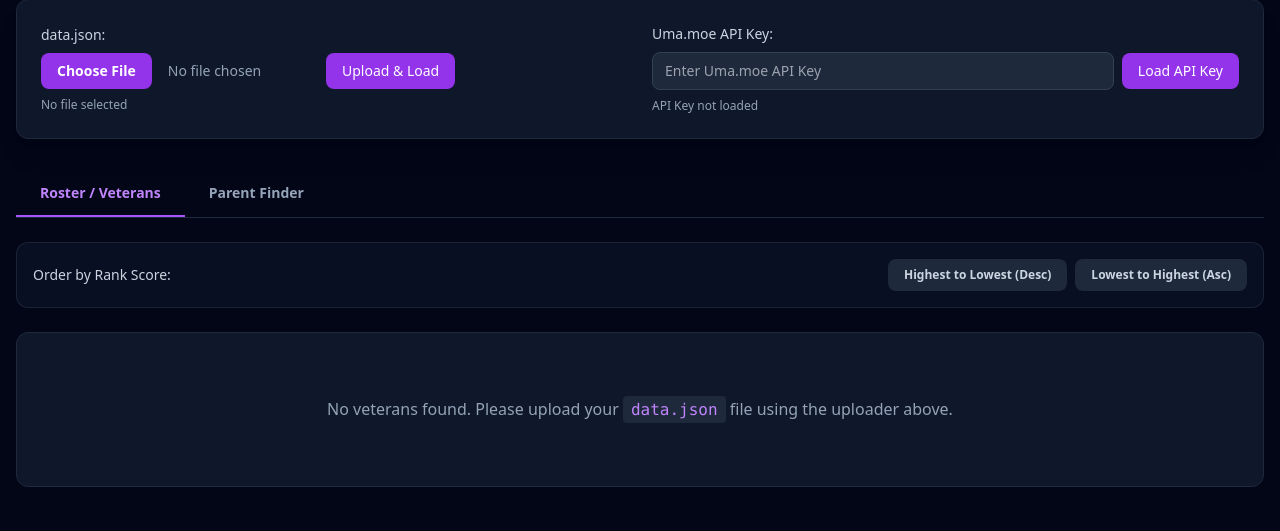
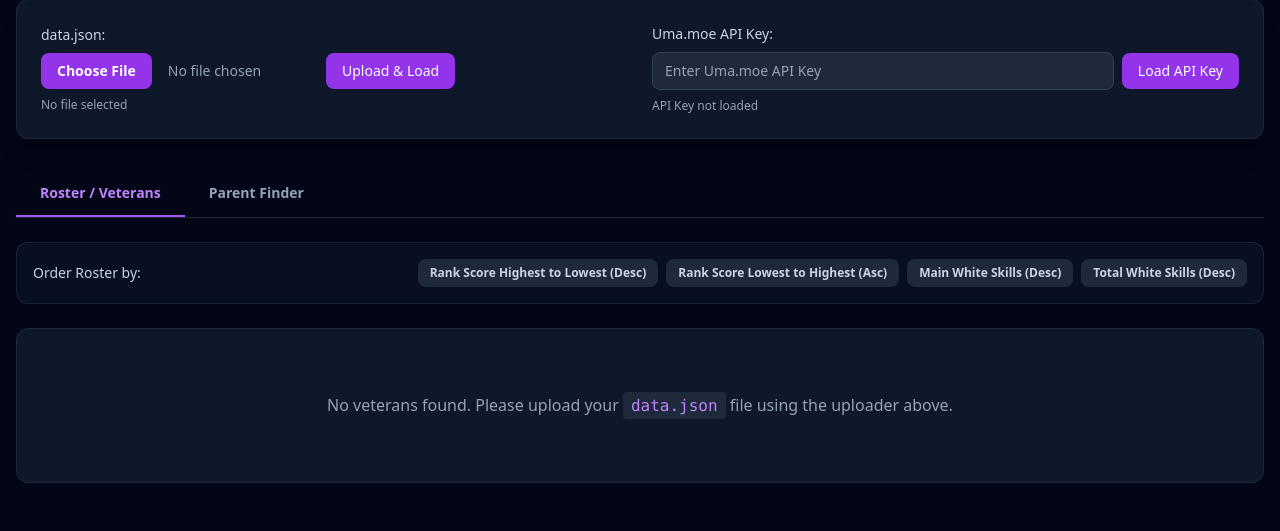
Before and after one commit to AlexArrig/uma-parent-tool, a Python web app: template templates/index.html in a window 1280 px wide. Shown: the part 125-656 px from the top of the page. Run offline with Jinja, Linux system fonts and the light colour scheme; the template is opened without the code that fills it, so the values that code supplies are empty; some libraries are stand-ins or nearby versions.

Commit message:
More sorting

```diff
--- a/templates/index.html
+++ b/templates/index.html
@@ -92,13 +92,19 @@
         <!-- Tab 1: Roster -->
         <div id="tab-roster" class="space-y-6">
             <div class="flex flex-col sm:flex-row justify-between items-start sm:items-center gap-4 bg-slate-900/60 p-4 rounded-xl border border-slate-800/80">
-                <span class="text-sm font-medium text-slate-300">Order by Rank Score:</span>
-                <div class="flex items-center gap-2">
-                    <a href="/?sort=desc" class="px-4 py-2 text-xs font-semibold rounded-lg transition-colors {% if current_sort == 'desc' %}bg-purple-600 text-white{% else %}bg-slate-800 text-slate-300 hover:bg-slate-700{% endif %}">
-                        Highest to Lowest (Desc)
+                <span class="text-sm font-medium text-slate-300">Order Roster by:</span>
+                <div class="flex flex-wrap items-center gap-2">
+                    <a href="/?sort=rank_desc" class="px-3 py-1.5 text-xs font-semibold rounded-lg transition-colors {% if current_sort == 'rank_desc' %}bg-purple-600 text-white{% else %}bg-slate-800 text-slate-300 hover:bg-slate-700{% endif %}">
+                        Rank Score Highest to Lowest (Desc)
                     </a>
-                    <a href="/?sort=asc" class="px-4 py-2 text-xs font-semibold rounded-lg transition-colors {% if current_sort == 'asc' %}bg-purple-600 text-white{% else %}bg-slate-800 text-slate-300 hover:bg-slate-700{% endif %}">
-                        Lowest to Highest (Asc)
+                    <a href="/?sort=rank_asc" class="px-3 py-1.5 text-xs font-semibold rounded-lg transition-colors {% if current_sort == 'rank_asc' %}bg-purple-600 text-white{% else %}bg-slate-800 text-slate-300 hover:bg-slate-700{% endif %}">
+                        Rank Score Lowest to Highest (Asc)
+                    </a>
+                    <a href="/?sort=main_white" class="px-3 py-1.5 text-xs font-semibold rounded-lg transition-colors {% if current_sort == 'main_white' %}bg-purple-600 text-white{% else %}bg-slate-800 text-slate-300 hover:bg-slate-700{% endif %}">
+                        Main White Skills (Desc)
+                    </a>
+                    <a href="/?sort=total_white" class="px-3 py-1.5 text-xs font-semibold rounded-lg transition-colors {% if current_sort == 'total_white' %}bg-purple-600 text-white{% else %}bg-slate-800 text-slate-300 hover:bg-slate-700{% endif %}">
+                        Total White Skills (Desc)
                     </a>
                 </div>
             </div>
@@ -182,6 +188,22 @@
             <div class="bg-slate-900 border border-slate-800 rounded-xl p-6 shadow-xl space-y-6">
                 <h3 class="text-lg font-bold text-slate-200">Parent Pairing & Search Tool</h3>
 
+                <!-- Search Mode Selector -->
+                <div class="flex items-center gap-6 pb-4 border-b border-slate-800">
+                    <span class="text-sm font-medium text-slate-300">Search Type:</span>
+                    <div class="flex items-center gap-6">
+                        <label class="flex items-center gap-2 text-sm font-semibold cursor-pointer text-slate-200">
+                            <input type="radio" name="search_mode" value="local" {% if search_mode != 'rental' %}checked{% endif %} onchange="updateSearchMode()" class="text-purple-600 focus:ring-purple-500 bg-slate-800 border-slate-700">
+                            Local Search
+                        </label>
+                        <label class="flex items-center gap-2 text-sm font-semibold cursor-pointer text-slate-200">
+                            <input type="radio" name="search_mode" value="rental" {% if search_mode == 'rental' %}checked{% endif %} onchange="updateSearchMode()" class="text-purple-600 focus:ring-purple-500 bg-slate-800 border-slate-700">
+                            Rental Search
+                        </label>
+                    </div>
+                </div>
+
+                <!-- Filters shared or specific -->
                 <div class="grid grid-cols-1 md:grid-cols-3 gap-4 items-end">
                     <div>
                         <label class="block text-sm font-medium text-slate-300 mb-1">Filter Blue Factor:</label>
@@ -200,39 +222,37 @@
                         <label for="blue_scope" class="text-sm text-slate-300 cursor-pointer">Main Parent Only (Exclude Grandparents)</label>
                     </div>
 
-                    <div>
-                        <label class="block text-sm font-medium text-slate-300 mb-1">Pair Sorting Strategy:</label>
-                        <div class="grid grid-cols-2 gap-2 pt-1">
+                    <!-- Local Search Sort Options -->
+                    <div id="local-sort-container" class="space-y-1">
+                        <label class="block text-sm font-medium text-slate-300 mb-1">Order by:</label>
+                        <div class="flex items-center gap-4">
                             <label class="flex items-center gap-2 text-xs text-slate-300 cursor-pointer">
                                 <input type="radio" name="pair_sort" value="main" {% if pair_sort == 'main' %}checked{% endif %} class="text-purple-600 focus:ring-purple-500 bg-slate-800 border-slate-700">
                                 Main White Skills
                             </label>
                             <label class="flex items-center gap-2 text-xs text-slate-300 cursor-pointer">
-                                <input type="radio" name="pair_sort" value="total" {% if pair_sort == 'total' %}checked{% endif %} class="text-purple-600 focus:ring-purple-500 bg-slate-800 border-slate-700">
-                                Total White (Main + Parents)
-                            </label>
-                            <label class="flex items-center gap-2 text-xs text-slate-300 cursor-pointer">
-                                <input type="radio" name="pair_sort" value="main_total" {% if pair_sort == 'main_total' or not pair_sort %}checked{% endif %} class="text-purple-600 focus:ring-purple-500 bg-slate-800 border-slate-700">
-                                Main then Total
-                            </label>
-                            <label class="flex items-center gap-2 text-xs text-slate-300 cursor-pointer">
-                                <input type="radio" name="pair_sort" value="total_main" {% if pair_sort == 'total_main' %}checked{% endif %} class="text-purple-600 focus:ring-purple-500 bg-slate-800 border-slate-700">
-                                Total then Main
+                                <input type="radio" name="pair_sort" value="total" {% if pair_sort != 'main' %}checked{% endif %} class="text-purple-600 focus:ring-purple-500 bg-slate-800 border-slate-700">
+                                Total White Skills
                             </label>
                         </div>
                     </div>
                 </div>
 
+                <!-- Action Buttons depending on Search Mode -->
                 <div class="pt-4 border-t border-slate-800 flex flex-wrap gap-4 items-center">
-                    <button onclick="triggerAction('local_sparks')" class="bg-purple-600 hover:bg-purple-500 text-white font-semibold px-5 py-2.5 rounded-lg text-sm transition-colors shadow-lg shadow-purple-900/30">
+                    <div id="local-action-btn" class="w-full sm:w-auto">
+                        <button onclick="triggerAction('local_sparks')" class="bg-purple-600 hover:bg-purple-500 text-white font-semibold px-6 py-2.5 rounded-lg text-sm transition-colors shadow-lg shadow-purple-900/30">
                             Find Best Local Pairs ({{ filtered_count }} Vets)
                         </button>
+                    </div>
+                    <div id="rental-action-btns" class="hidden flex flex-wrap gap-4">
                         <button onclick="triggerAction('rental_min_20')" class="bg-slate-800 hover:bg-slate-700 border border-slate-700 text-purple-300 font-semibold px-5 py-2.5 rounded-lg text-sm transition-colors">
                             Find Rental Parents (Min 20 Main Whites)
                         </button>
                         <button onclick="triggerAction('rental_top_whites')" class="bg-slate-800 hover:bg-slate-700 border border-slate-700 text-purple-300 font-semibold px-5 py-2.5 rounded-lg text-sm transition-colors">
                             Find Top White Sparks Rentals
                         </button>
+                    </div>
                 </div>
             </div>
 
@@ -404,6 +424,23 @@
             }
         }
 
+        function updateSearchMode() {
+            const searchMode = document.querySelector('input[name="search_mode"]:checked').value;
+            const localSortContainer = document.getElementById('local-sort-container');
+            const localActionBtn = document.getElementById('local-action-btn');
+            const rentalActionBtns = document.getElementById('rental-action-btns');
+
+            if (searchMode === 'rental') {
+                localSortContainer.classList.add('hidden');
+                localActionBtn.classList.add('hidden');
+                rentalActionBtns.classList.remove('hidden');
+            } else {
+                localSortContainer.classList.remove('hidden');
+                localActionBtn.classList.remove('hidden');
+                rentalActionBtns.classList.add('hidden');
+            }
+        }
+
         function toggleMainOnlyVisibility() {
             const blueFactorSelect = document.getElementById('blue_factor');
             const mainScopeContainer = document.getElementById('main-scope-container');
@@ -448,8 +485,9 @@
             const scopeCheckbox = document.getElementById('blue_scope');
             const blueScope = scopeCheckbox && scopeCheckbox.checked ? 'main' : 'all';
 
+            const searchMode = document.querySelector('input[name="search_mode"]:checked').value;
             const selectedPairSort = document.querySelector('input[name="pair_sort"]:checked');
-            const pairSort = selectedPairSort ? selectedPairSort.value : 'main_total';
+            const pairSort = selectedPairSort ? selectedPairSort.value : 'total';
 
             const apiKey = localStorage.getItem('uma_api_key') || '';
 
@@ -458,7 +496,7 @@
                 return;
             }
 
-            let url = `/?action=${action}`;
+            let url = `/?action=${action}&search_mode=${searchMode}`;
             if (blueFactor) url += `&blue_factor=${encodeURIComponent(blueFactor)}`;
             if (blueScope === 'main') url += `&blue_scope=main`;
             if (pairSort) url += `&pair_sort=${encodeURIComponent(pairSort)}`;
@@ -484,6 +522,7 @@
             }
 
             toggleMainOnlyVisibility();
+            updateSearchMode();
         });
     </script>
 </body>
```
Also changed, not shown: app.py (+20 -13 lines). Lines whose indentation alone changed are shown as unchanged.
